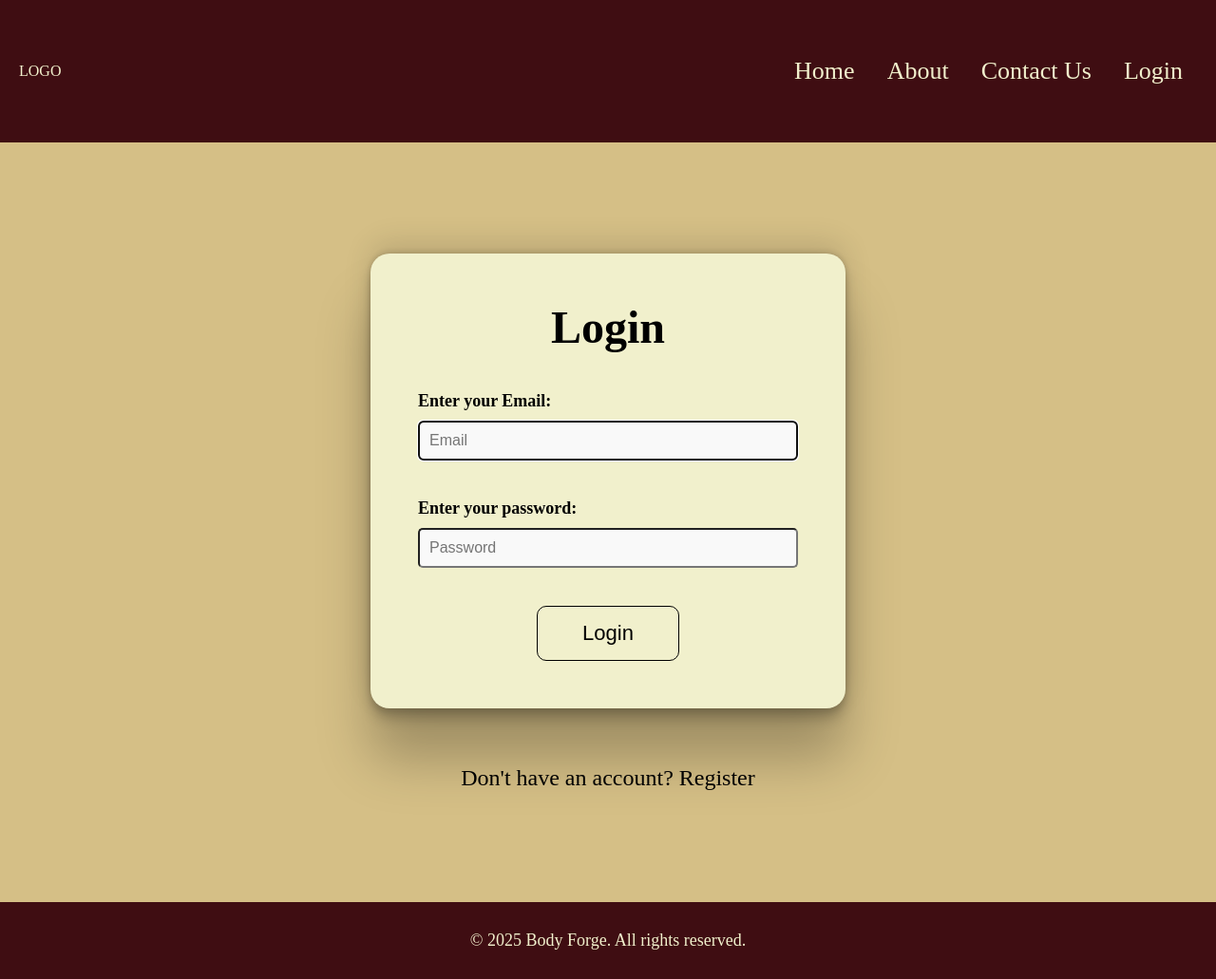
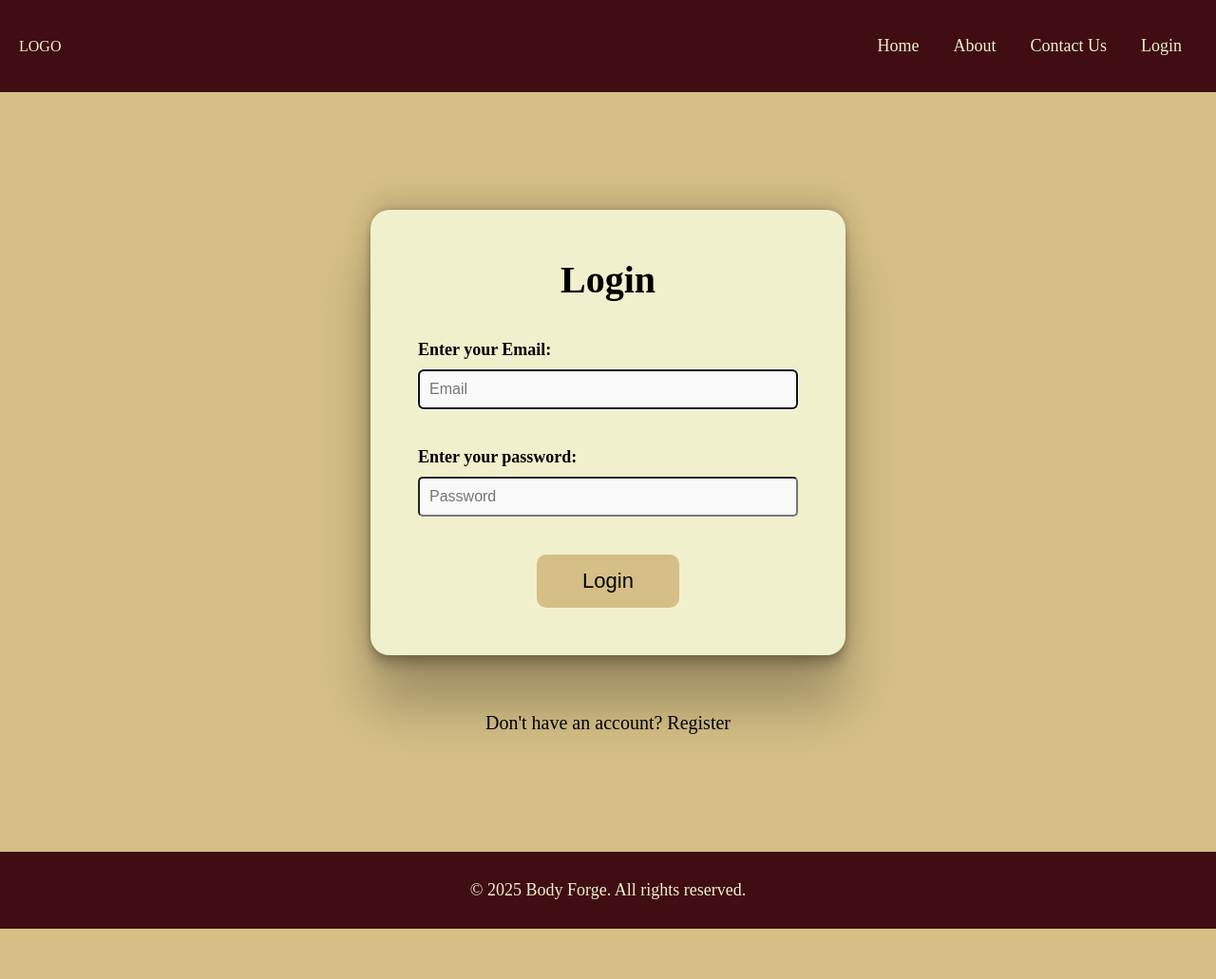
Before and after one commit to zlatin-r/body_forge, a Django app: page /accounts/login/ in a window 1280 px wide. Shown: the whole page at 95% size. After the commit the page ends 978 px from the top, so only its background shows below. Run offline with Django 5.2, Linux system fonts and the light colour scheme.

Commit message:
changes added

```diff
--- a/static/css/accounts/user-loggin-page.css
+++ b/static/css/accounts/user-loggin-page.css
@@ -6,7 +6,7 @@
     height: 100vh;
     background-color: #d5bf86;
     gap: 60px;
-    font-size: 24px;
+    font-size: 20px;
 }
 
 .login-form-container {
@@ -45,11 +45,17 @@
     background-color: #e0f7fa;
 }
 
-.login-form button {
-    border: 1px solid black;
+.login-btn {
+    background-color: #d5bf86;
     border-radius: 10px;
     font-size: 22px;
-
     padding: 15px;
     width: 150px;
+    transition: border-color 0.3s ease;
 }
+
+.login-btn:hover {
+    background-color: #2ecc71; /* Green background on hover */
+    box-shadow: 0 4px 10px rgba(0, 0, 0, 0.2); /* Subtle shadow */
+    transform: translateY(-2px); /* Slight lift effect */
+}
--- a/static/css/common/nav-bar.css
+++ b/static/css/common/nav-bar.css
@@ -1,16 +1,27 @@
 .nav-bar {
     background-color: #3f0d12;
     color: #f1f0cc;
-    padding: 60px 20px;
+    padding: 30px 20px;
 }
+
 .nav-container {
     display: flex;
     justify-content: space-between;
     align-items: center;
-
 }
 
 .buttons-container a {
-    font-size: 26px;
-    margin: 15px;
+    font-size: 18px;
 }
+
+.nav-btn {
+    color: #f1f0cc;
+    padding: 8px 16px;
+    display: inline-block;
+    transition: all 0.3s ease;
+}
+
+.nav-btn:hover {
+    box-shadow: 0 4px 10px rgba(0, 0, 0, 0.3);
+    transform: translateY(-2px);
+}
--- a/templates/accounts/user-login-page.html
+++ b/templates/accounts/user-login-page.html
@@ -23,9 +23,10 @@
                     {{ form.password.errors }}
                 </div>
 
-                <button type="submit">Login</button>
+                <button type="submit" class="login-btn">Login</button>
             </form>
         </div>
+
         <div class="second-option">
             <p>Don't have an account? <a href="{% url 'register' %}">Register</a></p>
         </div>
--- a/templates/common/nav-bar.html
+++ b/templates/common/nav-bar.html
@@ -27,10 +27,10 @@
 
         {% else %}
             <div class="buttons-container">
-                <a href="#">Home</a>
-                <a href="#">About</a>
-                <a href="#">Contact Us</a>
-                <a href="{% url 'login' %}">Login</a>
+                <a href="#" class="nav-btn">Home</a>
+                <a href="#" class="nav-btn">About</a>
+                <a href="#" class="nav-btn">Contact Us</a>
+                <a href="{% url 'login' %}" class="nav-btn">Login</a>
             </div>
         {% endif %}
     </div>
```
